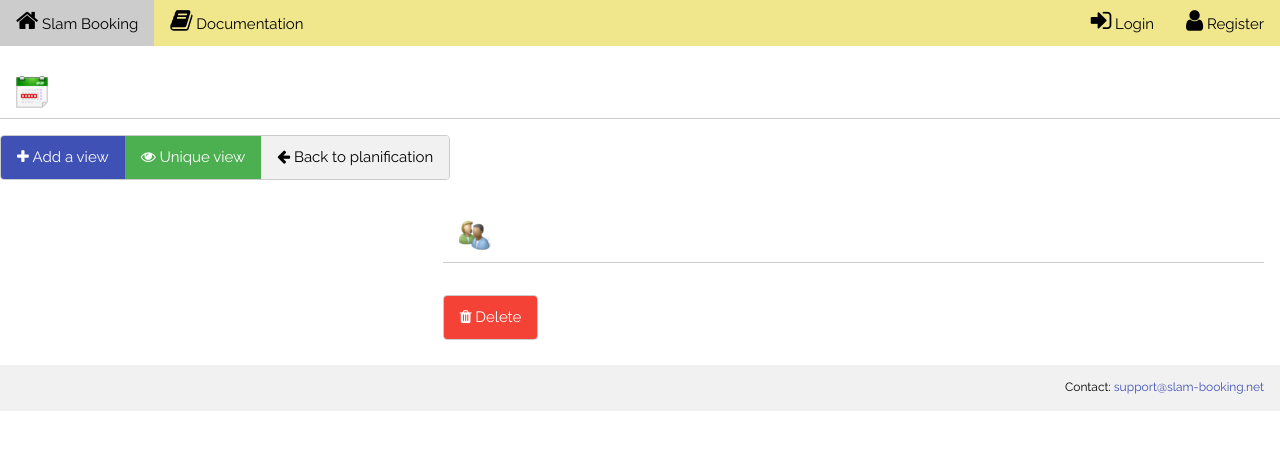
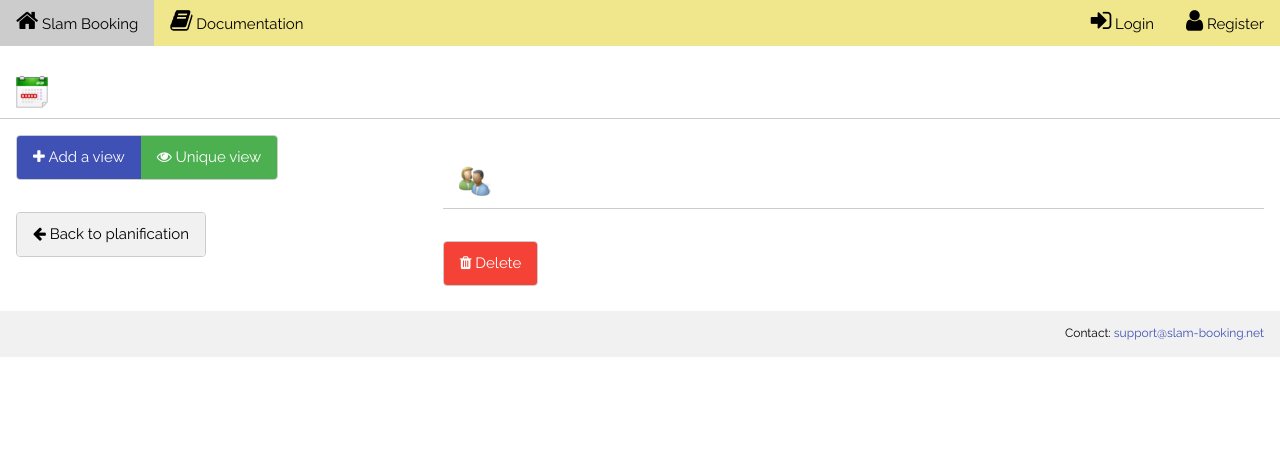
Before and after one commit to ericw0311/slam-booking-s43, a Symfony app: template templates/planification/view.html.twig in a window 1280 px wide. Shown: the top 450 px of the page. Run offline with Twig, Linux system fonts and the light colour scheme; the template is opened without the code that fills it, so the values that code supplies are empty; some libraries are stand-ins or nearby versions.

Commit message:
20191120_am2

```diff
--- a/templates/planification/view.html.twig
+++ b/templates/planification/view.html.twig
@@ -15,7 +15,10 @@
 <h4><img src="{{ asset('images/planification-32.png') }}"></img>&nbsp;{{ planification.name }}</h4>
 </div>
 
-<div class="w3-show-inline-block">
+<div class="w3-row">
+<div class="w3-third w3-container">
+
+<div class="w3-show-inline-block w3-margin-bottom">
 <div class="w3-bar w3-border w3-round">
 <a href="{{ path('planification_view_add', { 'planificationID': planification.id, 'planificationPeriodID': planificationPeriod.id }) }}" class="w3-bar-item w3-button w3-indigo"><i class="fa fa-plus"></i>&nbsp;{{ 'view.add'|trans }}</a>
 {% if allUserGroupViewActive <= 0 %}
@@ -23,12 +26,8 @@
 {% elseif manualViewCount > 0 %}
 <a href="{{ path('planification_activate_manual_views', { 'planificationID': planification.id, 'planificationPeriodID': planificationPeriod.id, 'planificationViewID': planificationView.id }) }}" class="w3-bar-item w3-button w3-green" title="{{ 'view.activate.manual'|trans }}"><i class="fa fa-eye"></i>&nbsp;{{ 'view.differentiated'|trans }}</a>
 {% endif %}
-<a href="{{ path('planification_edit', { 'planificationID': planification.id, 'planificationPeriodID': planificationPeriod.id }) }}" class="w3-bar-item w3-button w3-light-gray"><i class="fa fa-arrow-left"></i>&nbsp;{{ 'planification.back'|trans }}</a>
 </div>
 </div>
-
-<div class="w3-row">
-<div class="w3-third w3-container">
 
 <div class="w3-bar-block">
 {% set lineNumber = 0 %}
@@ -43,6 +42,13 @@
 {% endif %}
 {% endfor %}
 </div>
+
+<div class="w3-show-inline-block w3-margin-top">
+<div class="w3-bar w3-border w3-round">
+<a href="{{ path('planification_edit', { 'planificationID': planification.id, 'planificationPeriodID': planificationPeriod.id }) }}" class="w3-bar-item w3-button w3-light-gray"><i class="fa fa-arrow-left"></i>&nbsp;{{ 'planification.back'|trans }}</a>
+</div>
+</div>
+
 </div>
 
 <div class="w3-twothird w3-container">
```
